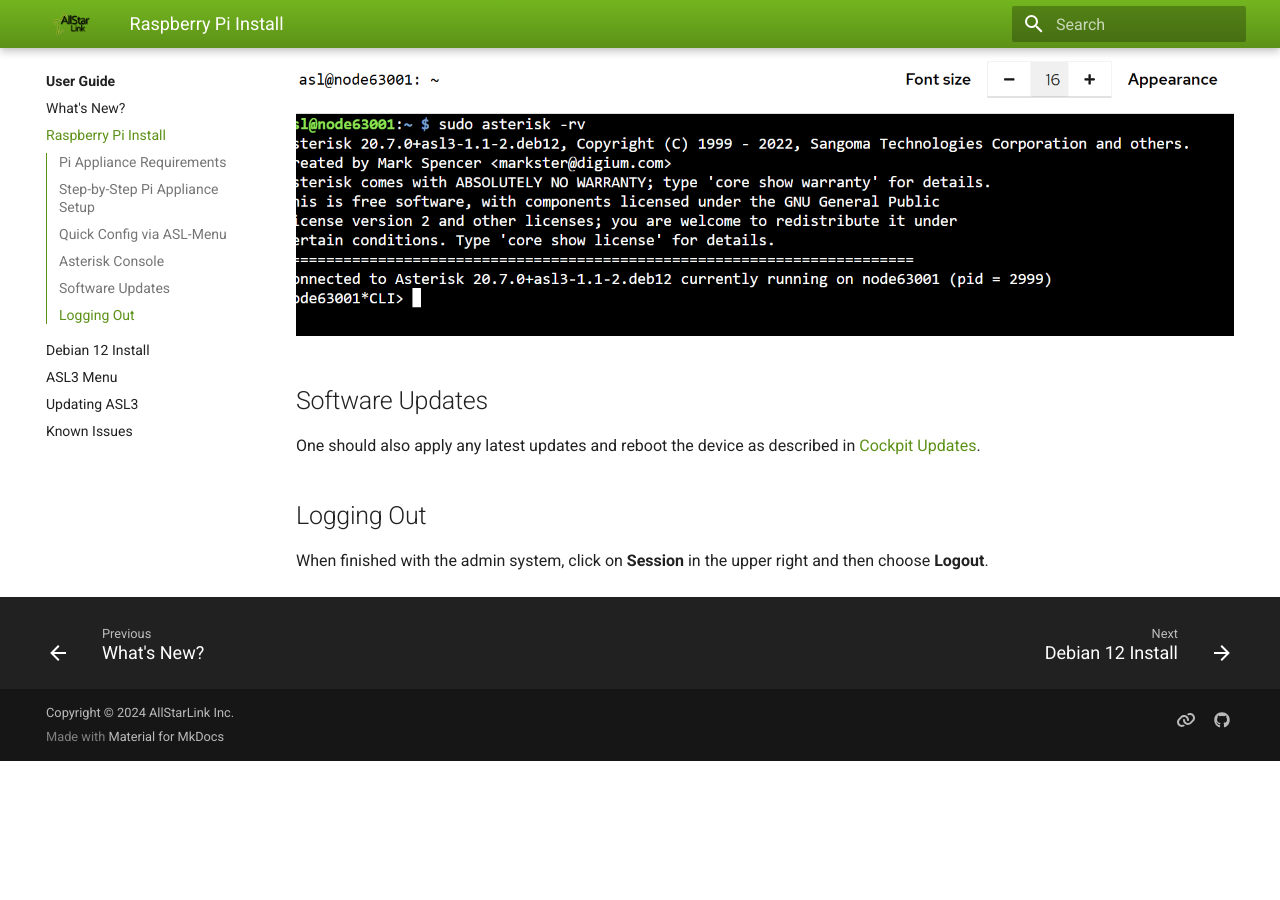
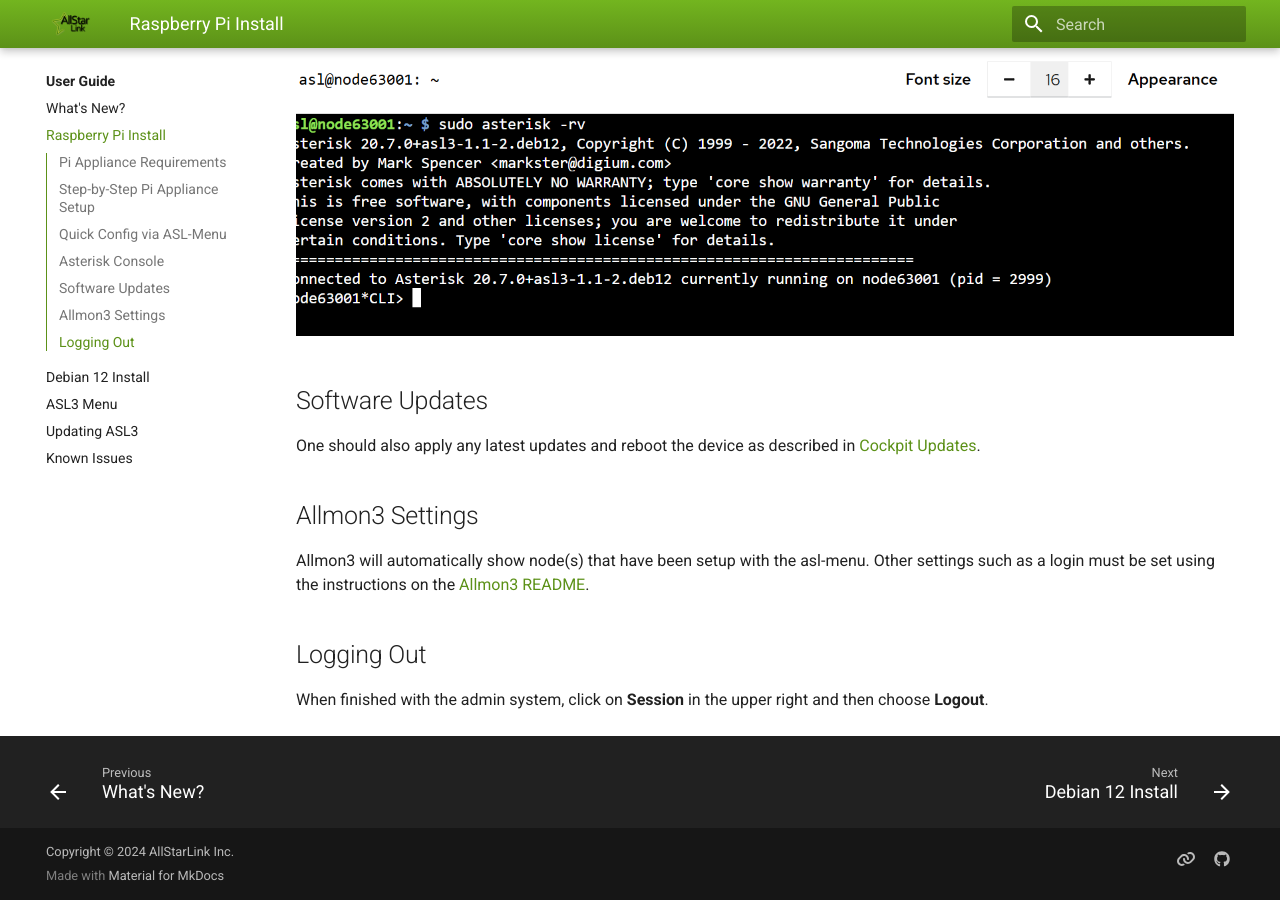
Before and after one commit to AllStarLink/ASL3-Manual, an MkDocs documentation site: the page built from docs/user-guide/pi-detailed.md, in a window 1280 px wide and 900 px high, scrolled down 9302 px. Built offline with MkDocs 1.6.1 and Material for MkDocs 9.7.7, drawn with Linux system fonts in a browser that asks for light colours; before the commit the page ends 10063 px from its top, so only the background shows below that.

Commit message:
Add Allmon3 Settings
Add short paragraph pointing to the allmon3 repo for setup instructions.

```diff
--- a/docs/user-guide/pi-detailed.md
+++ b/docs/user-guide/pi-detailed.md
@@ -206,6 +206,11 @@
 One should also apply any latest updates and reboot the device
 as described in [Cockpit Updates](../pi/cockpit-updates.md).
 
+## Allmon3 Settings
+Allmon3 will automatically show node(s) that have been setup with the asl-menu.
+Other settings such as a login must be set using the instructions
+on the [Allmon3 README](https://github.com/AllStarLink/Allmon3/blob/develop/README.md).
+
 ## Logging Out
 When finished with the admin system, click on **Session**
 in the upper right and then choose **Logout**.
```
